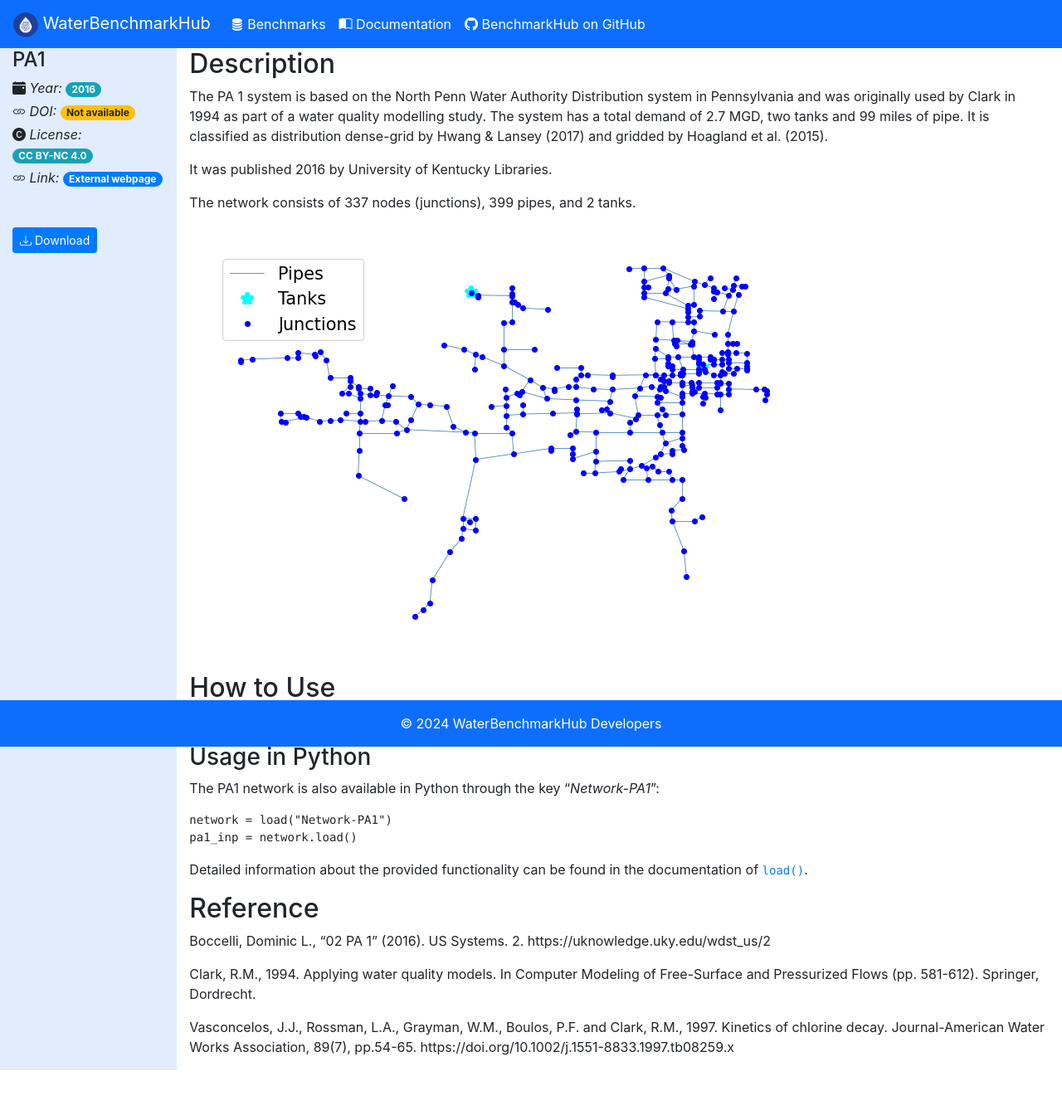
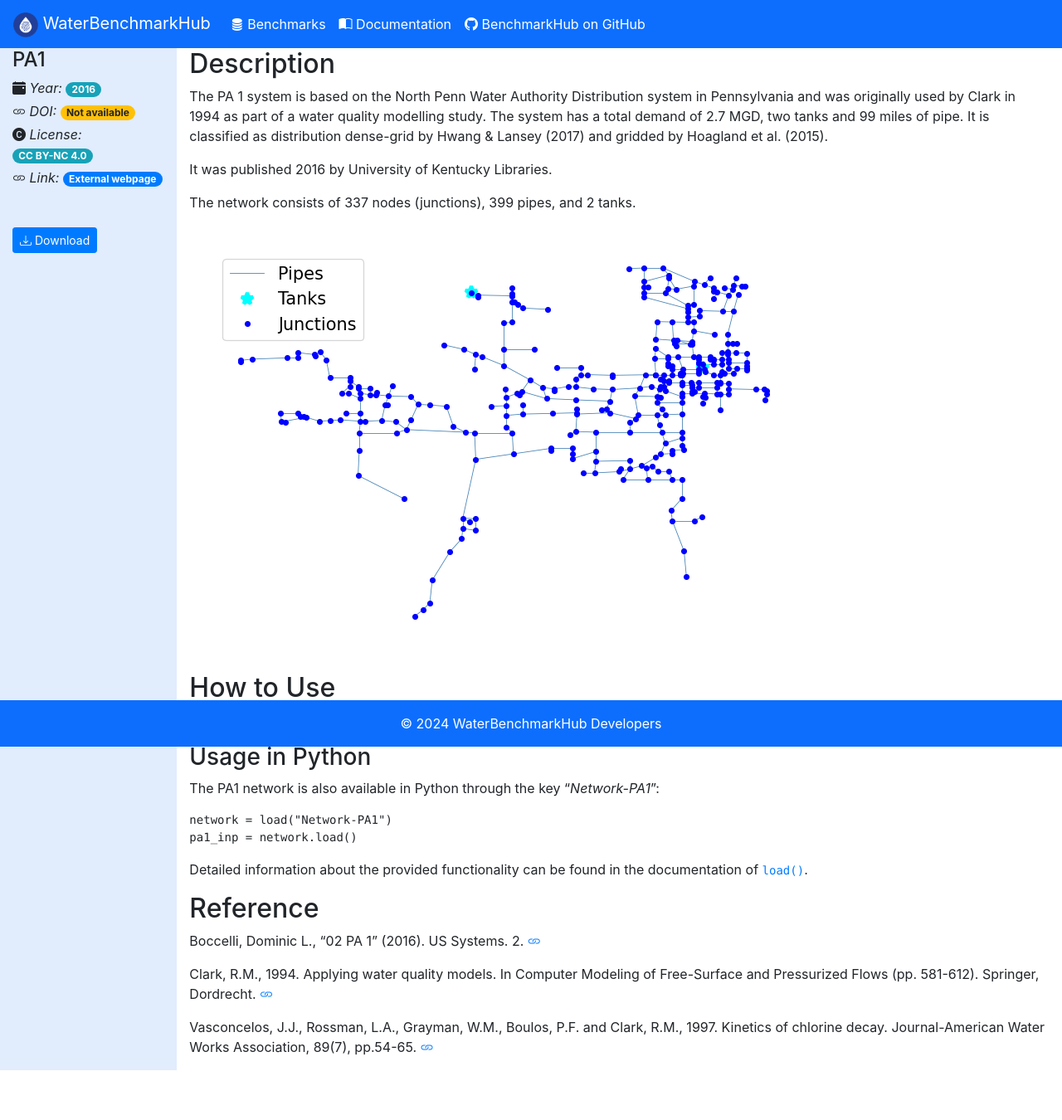
Before and after one commit to WaterFutures/WaterBenchmarkHub, a Jekyll site: the page built from webpage/_benchmarks/network-PA1.md, in a window 1280 px wide. Shown: the whole page at 83% size. Built offline with Jekyll 4.4.1, drawn with Linux system fonts in a browser that asks for light colours.

Commit message:
Updated links in Us systems

```diff
--- a/webpage/_benchmarks/network-PA1.md
+++ b/webpage/_benchmarks/network-PA1.md
@@ -40,10 +40,12 @@ Detailed information about the provided functionality can be found in the docume
 ## Reference
 
 Boccelli, Dominic L., "02 PA 1" (2016). US Systems. 2.
-https://uknowledge.uky.edu/wdst_us/2
+[<i class="bi bi-link"></i>](https://uknowledge.uky.edu/wdst_us/2)
 
 Clark, R.M., 1994. Applying water quality models. In Computer Modeling of Free-Surface and Pressurized Flows
 (pp. 581-612). Springer, Dordrecht.
+[<i class="bi bi-link"></i>](https://link.springer.com/chapter/10.1007/978-94-011-0964-2_20)
 
 Vasconcelos, J.J., Rossman, L.A., Grayman, W.M., Boulos, P.F. and Clark, R.M., 1997. Kinetics of chlorine decay.
-Journal-American Water Works Association, 89(7), pp.54-65. https://doi.org/10.1002/j.1551-8833.1997.tb08259.x
+Journal-American Water Works Association, 89(7), pp.54-65.
+[<i class="bi bi-link"></i>](https://doi.org/10.1002/j.1551-8833.1997.tb08259.x)
```
Also changed, not shown: webpage/_benchmarks/network-CA1.md (+4 -2 lines), webpage/_benchmarks/network-NJ1.md (+2 -1 lines), webpage/_benchmarks/network-PA2.md (+3 -2 lines), webpage/_benchmarks/network-WA1.md (+3 -2 lines).
